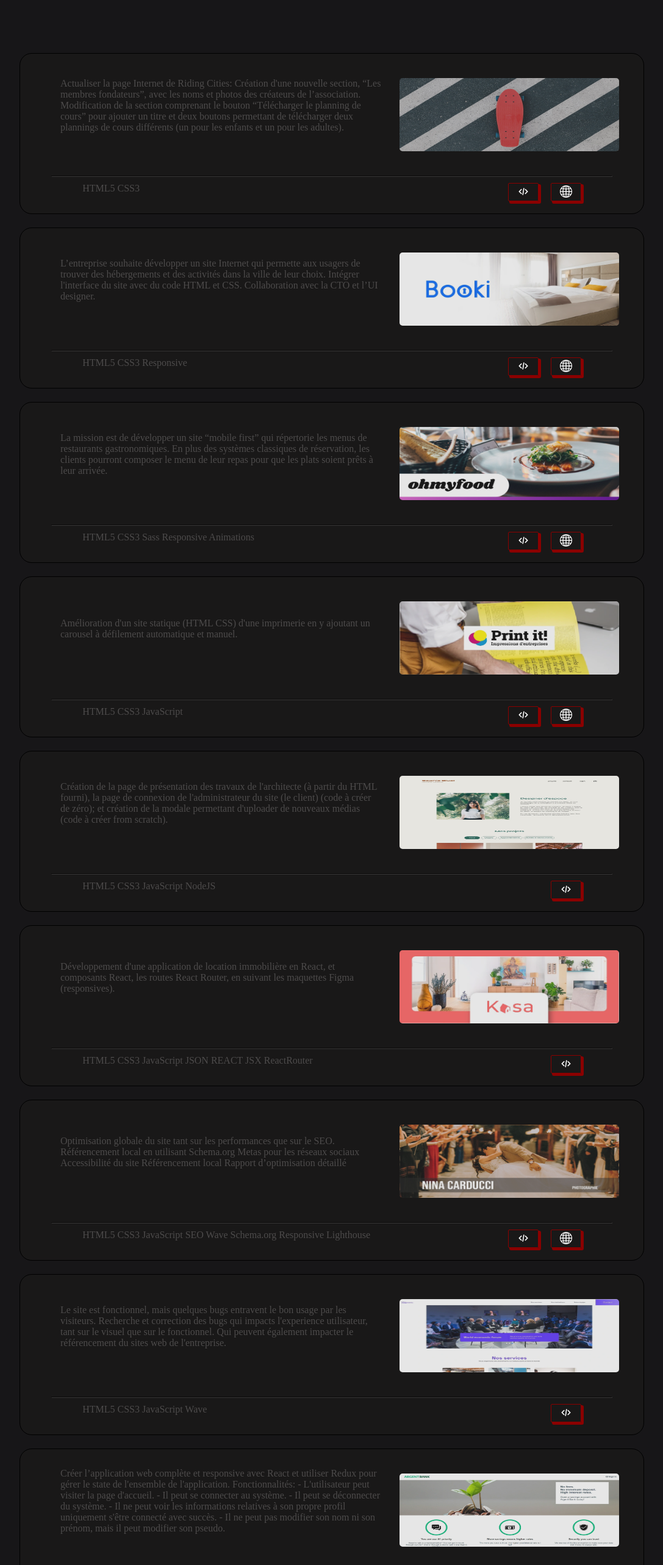
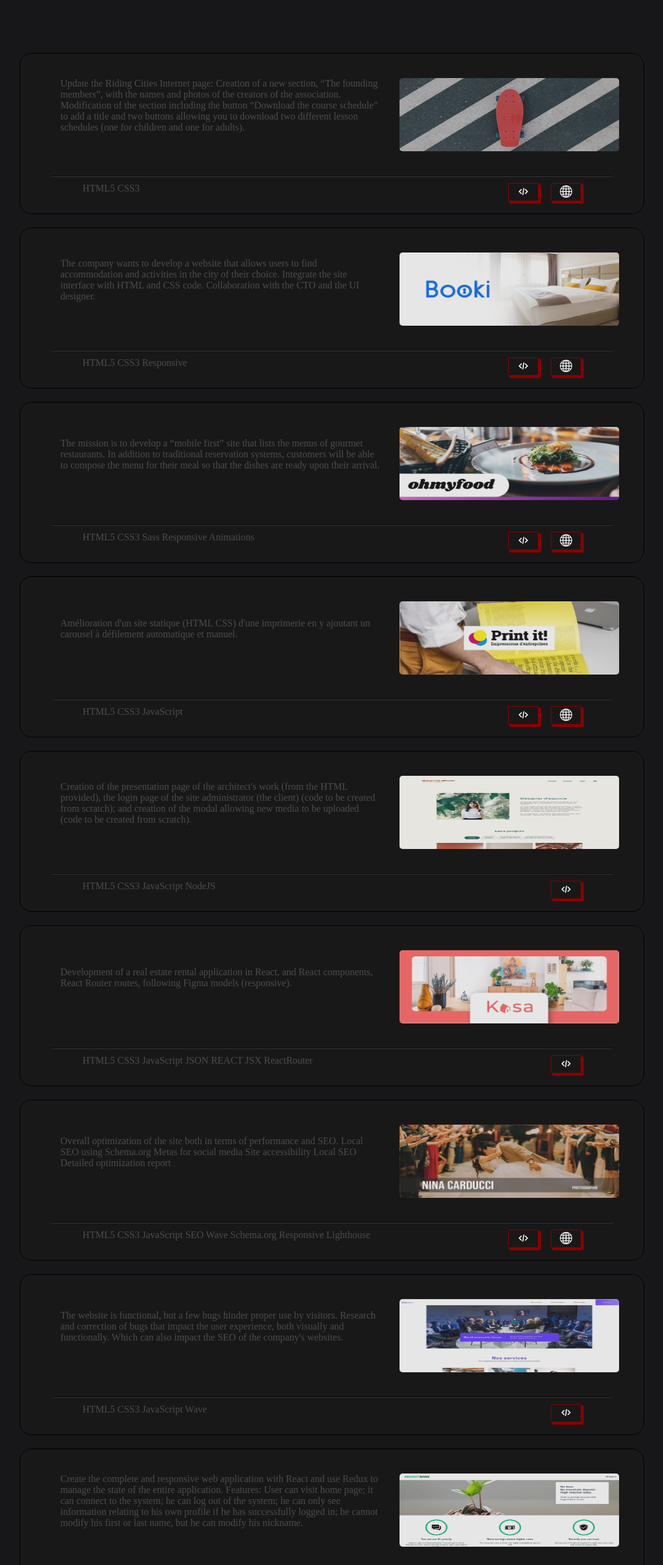
Before and after one commit to Epouvaantail/portfolio, a React (Create React App) app: page /Projects in a window 1280 px wide. Shown: the part 180-2746 px from the top of the page at 61% size, without its empty margins (96-1183 px from the left). Built offline with nearby package versions, Linux system fonts and the light colour scheme; a web font is replaced by a local one.

Commit message:
English traduction

```diff
--- a/public/index.html
+++ b/public/index.html
@@ -1,5 +1,5 @@
 <!DOCTYPE html>
-<html lang="fr">
+<html lang="en">
   <head>
     <meta charset="utf-8">
     <link rel="icon" type="image/x-icon" href="./CK.webp">
--- a/src/data/projects.json
+++ b/src/data/projects.json
@@ -3,7 +3,7 @@
         "id": "ridingcities",
         "title": "Riding Cities",
         "imageUrl": "Riding-cities.webp",
-        "description": "Actualiser la page Internet de Riding Cities: Création d'une nouvelle section, “Les membres fondateurs”, avec les noms et photos des créateurs de l’association. Modification de la section comprenant le bouton “Télécharger le planning de cours” pour ajouter un titre et deux boutons permettant de télécharger deux plannings de cours différents (un pour les enfants et un pour les adultes).",
+        "description": "Update the Riding Cities Internet page: Creation of a new section, “The founding members”, with the names and photos of the creators of the association. Modification of the section including the button “Download the course schedule” to add a title and two buttons allowing you to download two different lesson schedules (one for children and one for adults).",
         "code": "https://github.com/Epouvaantail/Projet_2",
         "site": "https://epouvaantail.github.io/Projet_2",
         "languages": "HTML5 CSS3"
@@ -12,7 +12,7 @@
         "id": "booki",
         "title": "Booki",
         "imageUrl": "Booki.webp",
-        "description": "L’entreprise souhaite développer un site Internet qui permette aux usagers de trouver des hébergements et des activités dans la ville de leur choix. Intégrer l'interface du site avec du code HTML et CSS. Collaboration avec la CTO et l’UI designer.",
+        "description": "The company wants to develop a website that allows users to find accommodation and activities in the city of their choice. Integrate the site interface with HTML and CSS code. Collaboration with the CTO and the UI designer.",
         "code": "https://github.com/Epouvaantail/Projet_3",
         "site": "https://epouvaantail.github.io/Projet_3",
         "languages": "HTML5 CSS3 Responsive"
@@ -21,7 +21,7 @@
         "id": "ohmyfood",
         "title": "OhMyFood",
         "imageUrl": "Ohmyfood.webp",
-        "description": "La mission est de développer un site “mobile first” qui répertorie les menus de restaurants gastronomiques. En plus des systèmes classiques de réservation, les clients pourront composer le menu de leur repas pour que les plats soient prêts à leur arrivée.",
+        "description": "The mission is to develop a “mobile first” site that lists the menus of gourmet restaurants. In addition to traditional reservation systems, customers will be able to compose the menu for their meal so that the dishes are ready upon their arrival.",
         "code": "https://github.com/Epouvaantail/Projet_4",
         "site": "https://epouvaantail.github.io/Projet_4",
         "languages": "HTML5 CSS3 Sass Responsive Animations"
@@ -39,7 +39,7 @@
         "id": "sophiebluel",
         "title": "Portfolio Sophie Bluel",
         "imageUrl": "SophieBluel.webp",
-        "description": "Création de la page de présentation des travaux de l'architecte (à partir du HTML fourni),  la page de connexion de l'administrateur du site (le client) (code à créer de zéro);  et création de la modale permettant d'uploader de nouveaux médias (code à créer from scratch). ",
+        "description": "Creation of the presentation page of the architect's work (from the HTML provided), the login page of the site administrator (the client) (code to be created from scratch); and creation of the modal allowing new media to be uploaded (code to be created from scratch).",
         "code": "https://github.com/Epouvaantail/Projet_6",
         "site": null,
         "languages": "HTML5 CSS3 JavaScript NodeJS"
@@ -48,7 +48,7 @@
         "id": "kasa",
         "title": "Kasa",
         "imageUrl": "Kasa.webp",
-        "description": "Développement d'une application de location immobilière en React, et composants React, les routes React Router, en suivant les maquettes Figma (responsives).",
+        "description": "Development of a real estate rental application in React, and React components, React Router routes, following Figma models (responsive).",
         "code": "https://github.com/Epouvaantail/Projet_8",
         "site": null,
         "languages": "HTML5 CSS3 JavaScript JSON REACT JSX ReactRouter"
@@ -57,7 +57,7 @@
         "id": "ninacarducci",
         "title": "Portfolio Nina Carducci",
         "imageUrl": "Nina-Carducci.webp",
-        "description": "Optimisation globale du site tant sur les performances que sur le SEO.  Référencement local en utilisant Schema.org Metas pour les réseaux sociaux Accessibilité du site Référencement local Rapport d’optimisation détaillé",
+        "description": "Overall optimization of the site both in terms of performance and SEO. Local SEO using Schema.org Metas for social media Site accessibility Local SEO Detailed optimization report",
         "code": "https://github.com/Epouvaantail/Projet_9",
         "site": "https://epouvaantail.github.io/Projet_9",
         "languages": "HTML5 CSS3 JavaScript SEO Wave Schema.org Responsive Lighthouse"
@@ -66,7 +66,7 @@
         "id": "events",
         "title": "724 Events",
         "imageUrl": "724-events.webp",
-        "description": "Le site est fonctionnel, mais quelques bugs entravent le bon usage par les visiteurs. Recherche et correction des bugs qui impacts l'experience utilisateur, tant sur le visuel que sur le fonctionnel. Qui peuvent également impacter le référencement du sites web de l'entreprise.",
+        "description": "The website is functional, but a few bugs hinder proper use by visitors. Research and correction of bugs that impact the user experience, both visually and functionally. Which can also impact the SEO of the company's websites.",
         "code": "https://github.com/Epouvaantail/Projet_10",
         "site": null,
         "languages": "HTML5 CSS3 JavaScript Wave"
@@ -75,7 +75,7 @@
         "id": "argentbank",
         "title": "ArgentBank",
         "imageUrl": "Argent-bank.webp",
-        "description": "Créer l’application web complète et responsive avec React et utiliser Redux pour gérer le state de l'ensemble de l'application. Fonctionnalités: - L'utilisateur peut visiter la page d'accueil. - Il peut se connecter au système. - Il peut se déconnecter du système. - Il ne peut voir les informations relatives à son propre profil uniquement s'être connecté avec succès. - Il ne peut pas modifier son nom ni son prénom, mais il peut modifier son pseudo.",
+        "description": "Create the complete and responsive web application with React and use Redux to manage the state of the entire application. Features: User can visit home page; it can connect to the system; he can log out of the system; he can only see information relating to his own profile if he has successfully logged in; he cannot modify his first or last name, but he can modify his nickname.",
         "code": "https://github.com/Epouvaantail/Projet_11",
         "site": null,
         "languages": "HTML5 CSS3 JavaScript NodeJS REACT JSX ReactRouter Redux MongoDB DevTools"
--- a/src/pages/Home.js
+++ b/src/pages/Home.js
@@ -163,11 +163,11 @@ return (
               </div>
               <div className='debug'>
                   <h4>Debug</h4>
-                  <p>Search engine optimization, improvement</p>
+                  <p>Finding and resolving bugs in websites and web applications</p>
               </div>
               <div className='seo'>
                   <h4>SEO</h4>
-                  <p>Finding and resolving bugs in websites and web applications</p>
+                  <p>Search engine optimization, improvement</p>
               </div>
             </section>
         </div>
```
